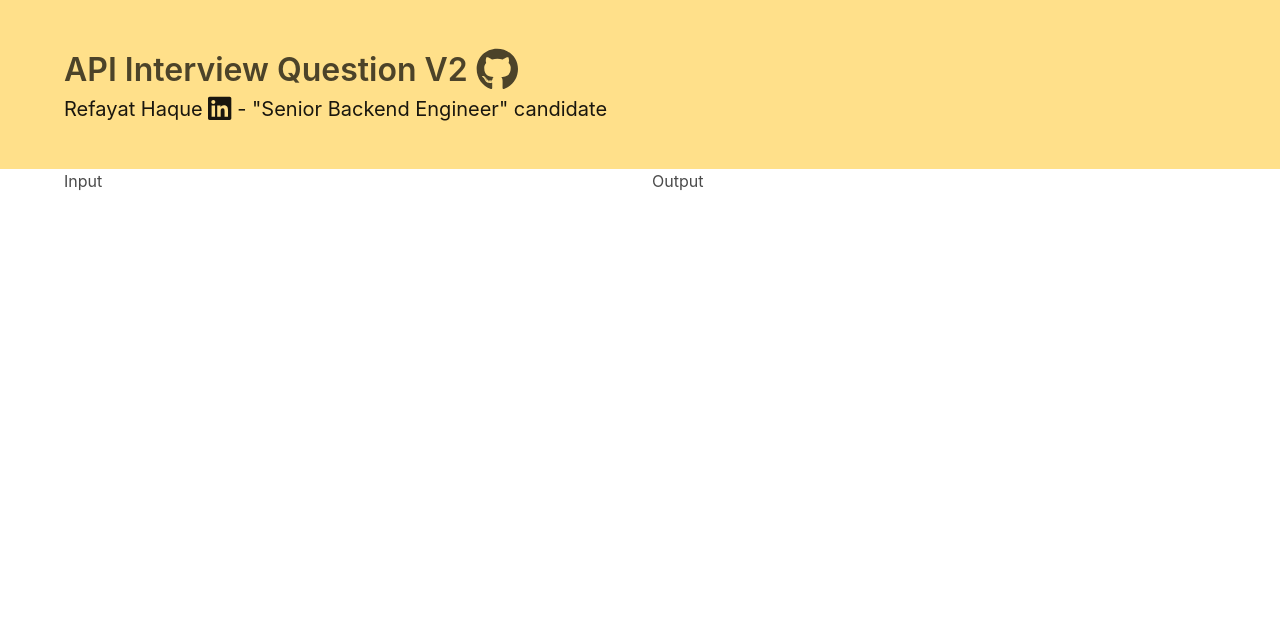
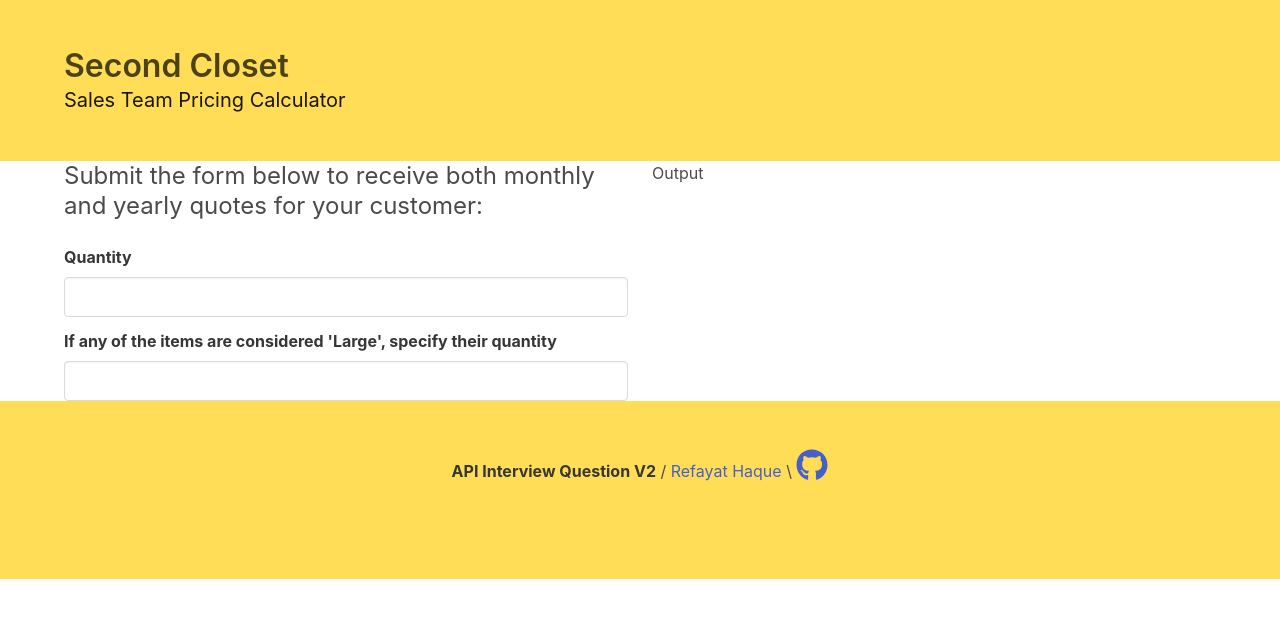
Before and after one commit to refayathaque/bxfy9pgue5fcs9yd, a React (Create React App) app: page / in a window 1280 px wide. Shown: the top 618 px of the page. Built offline with nearby package versions, Linux system fonts and the light colour scheme.

Commit message:
1307 Nov 29 2019

```diff
--- a/src/App.js
+++ b/src/App.js
@@ -11,14 +11,10 @@
         <div className="hero-body">
           <div className="container">
             <h1 className="title">
-              API Interview Question V2 <span><a href="" target="_blank" className="is-inline icon">
-                <i className="fab fa-lg fa-github"></i>
-              </a></span>
+              Second Closet
             </h1>
             <h2 className="subtitle">
-              Refayat Haque <span><a href="" target="_blank" className="is-inline icon">
-                <i className="fab fa-lg fa-linkedin"></i>
-              </a></span> - "Senior Backend Engineer" candidate
+              Sales Team Pricing Calculator
             </h2>
           </div>
         </div>
@@ -41,10 +37,25 @@
     )
   }
 
+  const renderFooter = () => {
+    return (
+      <footer class="footer">
+        <div class="content has-text-centered">
+          <p>
+            <strong>API Interview Question V2</strong> / <a href="https://www.linkedin.com/in/refayathaque" target="_blank">Refayat Haque</a> \ <span><a href="https://github.com/refayathaque/bxfy9pgue5fcs9yd" target="_blank" className="is-inline icon">
+              <i className="fab fa-2x fa-github"></i>
+            </a></span>
+          </p>
+        </div>
+      </footer>
+    )
+  }
+
   return (
     <React.Fragment>
       {renderHeader()}
       {renderBody()}
+      {renderFooter()}
     </React.Fragment>
   );
 }
--- a/src/Input.js
+++ b/src/Input.js
@@ -4,30 +4,92 @@
 
 const Input = ({ postCustomPricing, postCustomPricingReducer }) => {
 
-  const [standardSizedItemQuantity, setStandardSizedItemQuantity] = useState('');
-  const [standardSizedItemQuantityValid, setStandardSizedItemQuantityValid] = useState(true);
-
-  const [largeSizedItemQuantity, setLargeSizedItemQuantity] = useState(false);
+  const [quantity, setQuantity] = useState('');
+  const [quantityValid, setQuantityValid] = useState(true);
+  const [largeSizedItemQuantity, setLargeSizedItemQuantity] = useState('');
   const [largeSizedItemQuantityValid, setLargeSizedItemQuantityValid] = useState(true);
-
-  const [totalDiscountPercentage, setTotalDiscountPercentage] = useState('');
+  const [totalDiscountPercentage, setTotalDiscountPercentage] = useState(0);
   const [totalDiscountPercentageValid, setTotalDiscountPercentageValid] = useState(true);
-
-  const [totalDiscountValue, setTotalDiscountValue] = useState('');
+  const [totalDiscountValue, setTotalDiscountValue] = useState(0);
   const [totalDiscountValueValid, setTotalDiscountValueValid] = useState(true);
-
-  const [largeItemExtraCharge, setLargeItemExtraCharge] = useState('');
-  const [largeItemExtraChargeValid, setLargeItemExtraChargeValid] = useState(true);
-
-  const [largeItemExtraChargeArea, setLargeItemExtraChargeArea] = useState('');
-  const [largeItemExtraChargeAreaValid, setLargeItemExtraChargeAreaValid] = useState(true);
-
+  const [extraChargePerSqFt, setExtraChargePerSqFt] = useState(0);
+  const [extraChargePerSqFtValid, setExtraChargePerSqFtValid] = useState(true);
+  const [sqFt, setSqFt] = useState(0);
+  const [sqFtValid, setSqFtValid] = useState(true);
+  const [conditionalDiscount, setConditionalDiscount] = useState({
+    monthlyBillTarget: 0,
+    discountValue: 0,
+    discountPercentage: 0
+  })
+  const [conditionalDiscountValid, setConditionalDiscountValidValid] = useState(true);
+  const [staggeredPricing, setStaggeredPricing] = useState({
+    hundredItems: {
+      discountValue: 0,
+      discountPercentage: 0,
+      extraChargePerSqFt: 0
+    },
+    twoHundredItems: {
+      discountValue: 0,
+      discountPercentage: 0,
+      extraChargePerSqFt: 0
+    },
+    overTwoHundredItems: {
+      discountValue: 0,
+      discountPercentage: 0,
+      extraChargePerSqFt: 0
+    }
+  })
+  const [staggeredPricingValid, setStaggeredPricingValid] = useState(true);
   const [pristine, setPristine] = useState(true);
 
+  const handleQuantity = value => {
+    setPristine(false);
+    setQuantity(value)
+    if (/^[1-9]([0-9]{0,2}$)/g.test(value)) {
+      // Regex ^ ensures value is a valid number less than 1000
+      setQuantityValid(true);
+    } else {
+      setQuantityValid(false);
+    }
+  }
+
+  const handleLargeSizedItemQuantity= value => {
+    setLargeSizedItemQuantity(value)
+    if ((/^[1-9]([0-9]{0,2}$)/g.test(value) && (value <= quantity)) || !value) {
+      // Regex ^ ensures value is a valid number less than 1000
+      setLargeSizedItemQuantityValid(true);
+    } else {
+      setLargeSizedItemQuantityValid(false);
+    }
+  }
+
+  const renderForm = () => {
+    return (
+      <React.Fragment>
+        <div className="field">
+          <label className="label">Quantity</label>
+          <div className="control">
+            <input className={quantityValid ? 'input' : 'input is-danger'} type="text" name="Standard Sized Item Quantity" value={quantity} onChange={event => handleQuantity(event.target.value)} />
+          </div>
+          {quantityValid ? <React.Fragment></React.Fragment> : <p className="help is-danger">Must be a valid number less than 1000</p>}
+        </div>
+
+        <div className="field">
+          <label className="label">If any of the items are considered 'Large', specify their quantity</label>
+          <div className="control">
+            <input className={largeSizedItemQuantityValid ? 'input' : 'input is-danger'} type="text" name="Standard Sized Item Quantity" value={largeSizedItemQuantity} onChange={event => handleLargeSizedItemQuantity(event.target.value)} />
+          </div>
+          {largeSizedItemQuantityValid ? <React.Fragment></React.Fragment> : <p className="help is-danger">Must be a valid number less than or equal to the 'Quantity' above</p>}
+        </div>
+      </React.Fragment>
+    )
+  }
+
   return (
-    <div>
-      Input
-    </div>
+    <React.Fragment>
+      <h4 className="subtitle is-4">Submit the form below to receive both monthly and yearly quotes for your customer:</h4>
+      {renderForm()}
+    </React.Fragment>
   )
 }
 
--- a/src/Output.js
+++ b/src/Output.js
@@ -3,9 +3,9 @@
 
 const Output = () => {
   return (
-    <div>
+    <React.Fragment>
       Output
-    </div>
+    </React.Fragment>
   )
 }
 
--- a/src/mystyles.scss
+++ b/src/mystyles.scss
@@ -1,2 +1,9 @@
 @charset "utf-8";
+
+$subtitle: #4A4A4A;
+$warning: #FFDD57;
+
+$footer-background-color: $warning;
+$footer-color: $subtitle;
+
 @import "../node_modules/bulma/bulma.sass";
```
